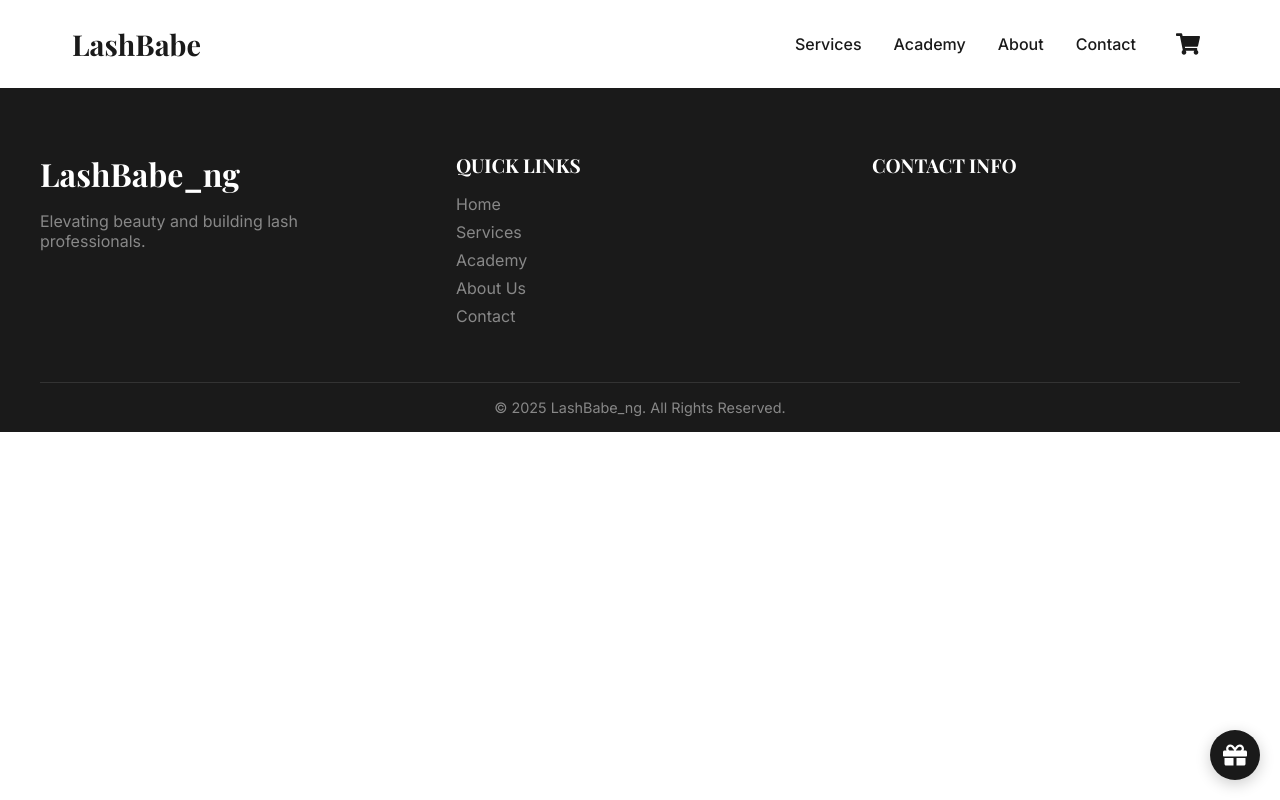
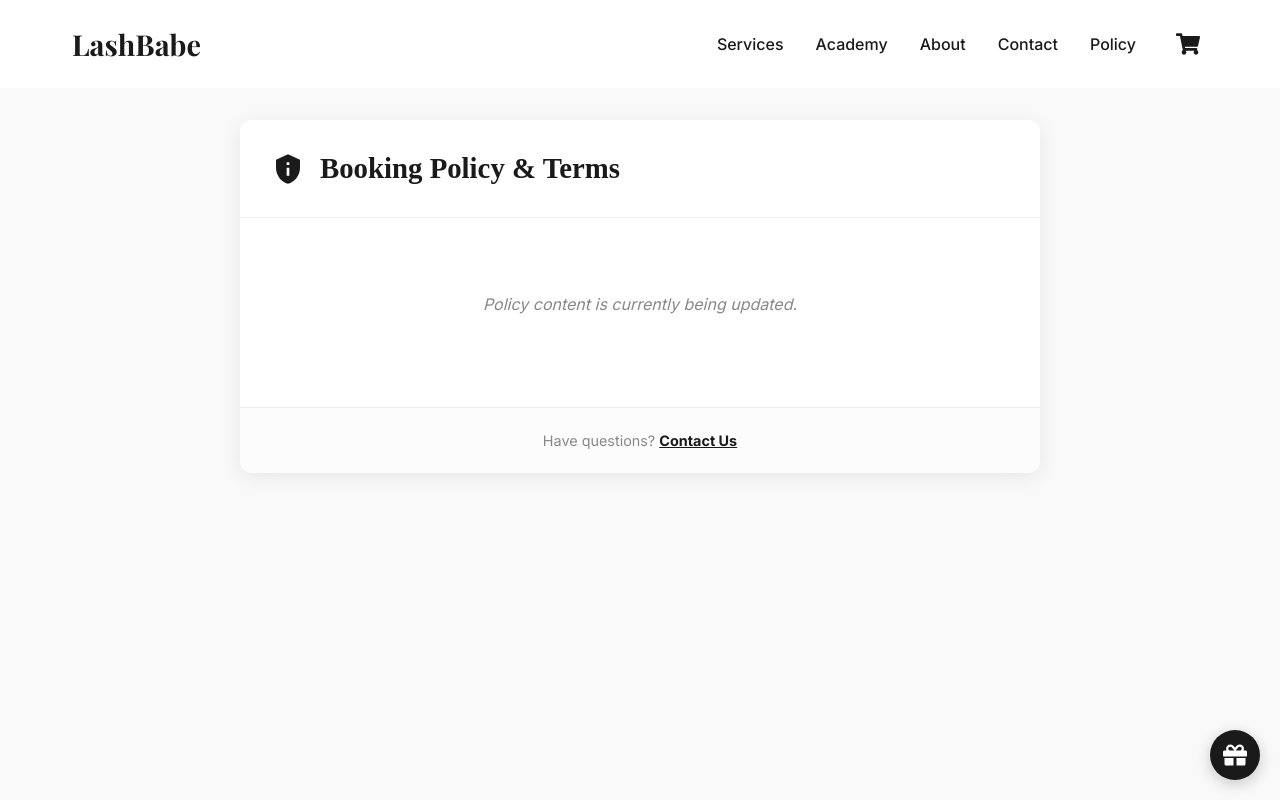
Before and after one commit to softtunex/lashbabe-frontend, a React (Create React App) app: page /policy in a window 1280 px wide. Shown: the top 800 px of the page. Built offline with nearby package versions, Linux system fonts and the light colour scheme; no server answers.

Commit message:
Policy page

```diff
--- a/src/App.js
+++ b/src/App.js
@@ -14,6 +14,7 @@ import CartPage from "./pages/CartPage/CartPage"; // New cart page
 import AcademyPage from "./pages/AcademyPage/AcademyPage";
 import AboutPage from "./pages/AboutPage/AboutPage";
 import ContactPage from "./pages/ContactPage/ContactPage";
+import PolicyPage from "./pages/PolicyPage/PolicyPage";
 
 const promoIconStyle = {
   position: "fixed",
@@ -71,6 +72,7 @@ function App() {
             <Route path="/booking/:serviceId" element={<BookingPage />} />{" "}
             {/* Single service booking */}
             <Route path="/about" element={<AboutPage />} />
+            <Route path="/policy" element={<PolicyPage />} />
             <Route path="/contact" element={<ContactPage />} />
           </Routes>
         </main>
--- a/src/components/Footer/Footer.jsx
+++ b/src/components/Footer/Footer.jsx
@@ -62,6 +62,9 @@ const Footer = () => {
             <li>
               <Link to="/contact">Contact</Link>
             </li>
+            <li>
+              <Link to="/policy">Policy</Link>
+            </li>
           </ul>
         </div>
 
--- a/src/components/Header/Header.jsx
+++ b/src/components/Header/Header.jsx
@@ -50,6 +50,7 @@ const Header = () => {
           <Link to="/academy">Academy</Link>
           <Link to="/about">About</Link>
           <Link to="/contact">Contact</Link>
+          <Link to="/policy">Policy</Link>
           <CartIcon /> {/* Cart icon for desktop */}
         </nav>
 
@@ -93,6 +94,12 @@ const Header = () => {
           >
             Contact
           </div>
+          <div
+            className={styles.mobileLink}
+            onClick={() => handleMobileLinkClick("/policy")}
+          >
+            Policy
+          </div>
         </nav>
       </header>
     </>
--- /dev/null
+++ b/src/pages/PolicyPage/PolicyPage.jsx
@@ -0,0 +1,65 @@
+// src/pages/PolicyPage/PolicyPage.jsx
+import React, { useState, useEffect } from "react";
+// import { Link } from "react-router-dom";
+import { BlocksRenderer } from "@strapi/blocks-react-renderer";
+import { MdPrivacyTip } from "react-icons/md"; // Added back arrow
+import { getBookingPolicy } from "../../api/strapi";
+import Loader from "../../components/Loader/Loader";
+import styles from "./PolicyPage.module.css";
+
+const PolicyPage = () => {
+  const [policy, setPolicy] = useState(null);
+  const [loading, setLoading] = useState(true);
+
+  useEffect(() => {
+    const fetchPolicy = async () => {
+      try {
+        const data = await getBookingPolicy();
+        setPolicy(data);
+      } catch (error) {
+        console.error("Error fetching policy:", error);
+      } finally {
+        setLoading(false);
+      }
+    };
+
+    fetchPolicy();
+  }, []);
+
+  if (loading) {
+    return <Loader />;
+  }
+
+  return (
+    <div className={styles.pageContainer}>
+      <div className={styles.card}>
+        {/* Header Section */}
+        <div className={styles.header}>
+          <MdPrivacyTip className={styles.shieldIcon} />
+          <h1>{policy?.Title || "Booking Policy & Terms"}</h1>
+        </div>
+
+        {/* Content Section */}
+        <div className={styles.content}>
+          {policy?.PolicyContent ? (
+            <BlocksRenderer content={policy.PolicyContent} />
+          ) : (
+            <div className={styles.emptyState}>
+              <p>Policy content is currently being updated.</p>
+            </div>
+          )}
+        </div>
+
+        {/* Footer / Contact Section */}
+        <div className={styles.footer}>
+          <p>
+            Have questions?{" "}
+            <a href="mailto:business@lashbabeng.com">Contact Us</a>
+          </p>
+        </div>
+      </div>
+    </div>
+  );
+};
+
+export default PolicyPage;
--- /dev/null
+++ b/src/pages/PolicyPage/PolicyPage.module.css
@@ -0,0 +1,151 @@
+/* src/pages/PolicyPage/PolicyPage.module.css */
+
+.pageContainer {
+  min-height: 100vh;
+  padding: 2rem 1rem;
+  background-color: #f9f9f9; /* Light grey background for the page */
+  display: flex;
+  flex-direction: column;
+  align-items: center;
+}
+
+.navigation {
+  width: 100%;
+  max-width: 800px;
+  margin-bottom: 1.5rem;
+}
+
+.backLink {
+  display: flex;
+  align-items: center;
+  gap: 0.5rem;
+  color: #666;
+  text-decoration: none;
+  font-weight: 500;
+  font-size: 0.95rem;
+  transition: color 0.2s;
+}
+
+.backLink:hover {
+  color: #1a1a1a;
+}
+
+/* --- Card Styling (Matches Modal) --- */
+.card {
+  background-color: white;
+  width: 100%;
+  max-width: 800px;
+  border-radius: 12px;
+  box-shadow: 0 4px 20px rgba(0, 0, 0, 0.08);
+  overflow: hidden;
+  animation: fadeIn 0.4s ease-out;
+}
+
+@keyframes fadeIn {
+  from {
+    opacity: 0;
+    transform: translateY(10px);
+  }
+  to {
+    opacity: 1;
+    transform: translateY(0);
+  }
+}
+
+/* --- Header --- */
+.header {
+  padding: 2rem;
+  display: flex;
+  align-items: center;
+  gap: 1rem;
+  border-bottom: 1px solid #eee;
+  background-color: #fff;
+}
+
+.shieldIcon {
+  font-size: 2rem;
+  color: #1a1a1a;
+}
+
+.header h1 {
+  font-size: 1.8rem;
+  font-family: serif; /* Matching your modal font */
+  color: #1a1a1a;
+  margin: 0;
+  font-weight: 700;
+}
+
+/* --- Content Area --- */
+.content {
+  padding: 2.5rem 2rem;
+  color: #444;
+  line-height: 1.8;
+  font-size: 1rem;
+}
+
+/* Strapi Blocks Styling */
+.content h3,
+.content h4 {
+  margin-top: 1.5rem;
+  margin-bottom: 0.8rem;
+  color: #1a1a1a;
+  font-weight: 700;
+  font-size: 1.2rem;
+}
+
+.content p {
+  margin-bottom: 1rem;
+}
+
+.content ul,
+.content ol {
+  margin-bottom: 1rem;
+  padding-left: 1.5rem;
+}
+
+.content li {
+  margin-bottom: 0.5rem;
+}
+
+.content strong {
+  font-weight: 700;
+  color: #000;
+}
+
+/* --- Footer --- */
+.footer {
+  padding: 1.5rem;
+  background-color: #fcfcfc;
+  border-top: 1px solid #eee;
+  text-align: center;
+  color: #888;
+  font-size: 0.9rem;
+}
+
+.footer a {
+  color: #1a1a1a;
+  text-decoration: underline;
+  font-weight: 600;
+}
+
+.emptyState {
+  text-align: center;
+  color: #888;
+  font-style: italic;
+  padding: 2rem;
+}
+
+/* Mobile Adjustments */
+@media (max-width: 600px) {
+  .header {
+    padding: 1.5rem;
+  }
+
+  .header h1 {
+    font-size: 1.5rem;
+  }
+
+  .content {
+    padding: 1.5rem;
+  }
+}
```
